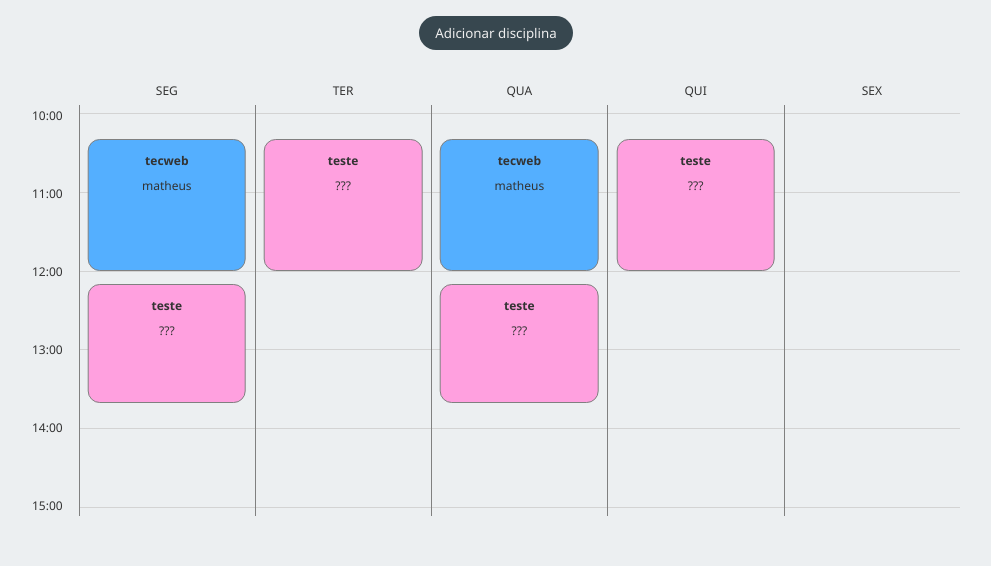
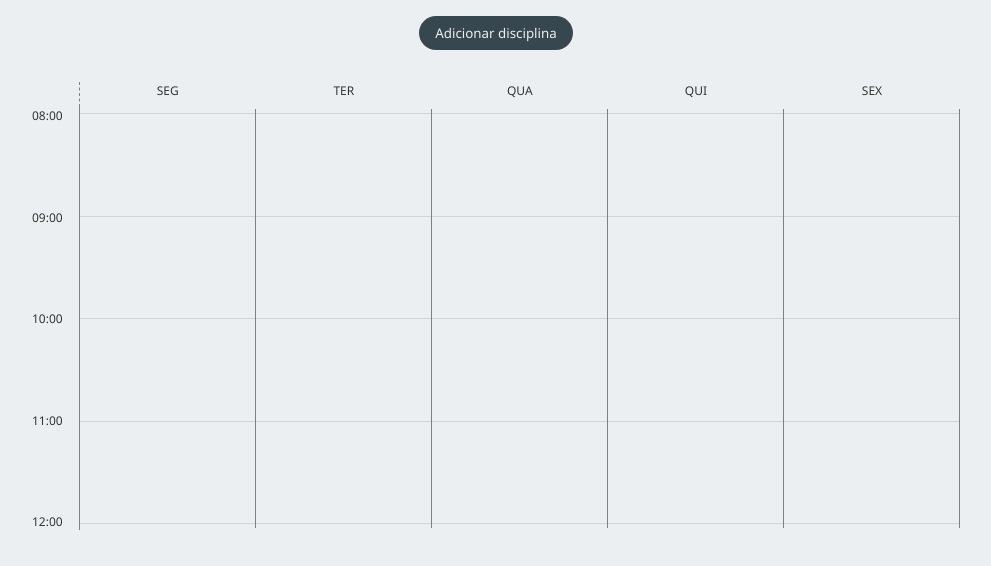
Before and after one commit to gabriel-dp/CronoClick, a Next.js app: page /schedule in a window 1280 px wide. Shown: the top 566 px of the page, without its empty margins (144-1135 px from the left). Built offline with nearby package versions, Linux system fonts and the light colour scheme.

Commit message:
:art: TimeColumn sticky + Remove default subjects

```diff
--- a/src/app/schedule/page.tsx
+++ b/src/app/schedule/page.tsx
@@ -1,54 +1,13 @@
 "use client";
 
-import { Schedule } from "@/types/schedules";
 import { DayClasses } from "@/types/classes";
 import { useSchedule } from "@/hooks/useSchedule";
 import { decodeValue } from "@/utils/daysUtils";
 import ScheduleWeek from "@/components/ScheduleWeek";
 import ScheduleControl from "@/components/ScheduleControl";
 
-const SCHEDULE_SAMPLE: Schedule = {
-	id: "a",
-	name: "meu nome",
-	subjects: [
-		{
-			id: "b",
-			name: "tecweb",
-			teacher: "matheus",
-			color: "#54afff",
-			times: [
-				{
-					days: 8 + 2,
-					start: 620,
-					duration: 100
-				}
-			],
-			tasks: []
-		},
-		{
-			id: "c",
-			name: "teste",
-			teacher: "???",
-			color: "#ffa0df",
-			times: [
-				{
-					days: 16 + 4,
-					start: 620,
-					duration: 100
-				},
-				{
-					days: 10,
-					start: 730,
-					duration: 90
-				}
-			],
-			tasks: []
-		}
-	]
-};
-
 export default function SchedulePage() {
-	const { schedule, ...controls } = useSchedule(SCHEDULE_SAMPLE);
+	const { schedule, ...controls } = useSchedule();
 
 	// Define week structure
 	const days: string[] = ["", "SEG", "TER", "QUA", "QUI", "SEX", ""];
--- a/src/components/ScheduleWeek/ClassesGrid/styles.ts
+++ b/src/components/ScheduleWeek/ClassesGrid/styles.ts
@@ -22,15 +22,9 @@ export const DayContainer = styled.div`
 	&::before {
 		content: "";
 		position: absolute;
-		inset: -0.5rem 0;
+		inset: -0.25rem 0;
 
-		border-left: 1px solid gray;
-	}
-
-	&:last-child {
-		&::before {
-			border-right: 1px solid gray;
-		}
+		border-right: 1px solid gray;
 	}
 `;
 
--- a/src/components/ScheduleWeek/index.tsx
+++ b/src/components/ScheduleWeek/index.tsx
@@ -17,7 +17,7 @@ interface ScheduleProps {
 export default function Schedule(props: ScheduleProps) {
 	const INTERVAL = 60;
 	const DEFAULT_START = 8 * 60;
-	const MIN_DIFF = 5 * 60;
+	const MIN_DIFF = 4 * 60;
 
 	// Get data from week
 	const { start, end, days, weekClasses } = props.week.reduce<{
--- a/src/components/ScheduleWeek/styles.ts
+++ b/src/components/ScheduleWeek/styles.ts
@@ -5,24 +5,40 @@ import styled from "styled-components";
 export const ScheduleContainer = styled.div`
 	width: min(100%, 60rem);
 	height: 30rem;
-	padding: 1rem;
-	padding-bottom: 2rem;
+	padding: 1rem 0;
 	margin: auto;
 	overflow-x: auto;
 
 	display: grid;
-	grid-template-columns: min-content minmax(30rem, 1fr);
+	grid-template-columns: min-content minmax(40rem, 1fr);
 	grid-template-rows: min-content 1fr;
 
 	.empty {
-		background-color: ${(props) => props.theme.background};
+		width: 100%;
+		height: 100%;
+		background: ${(props) => props.theme.background};
+		border-right: 1px dashed gray;
+
+		position: sticky;
+		left: 0;
+		z-index: 2;
 	}
 
 	.time {
-		padding-right: 1rem;
+		padding: 0 1rem;
+		border-right: 1px solid gray;
+
+		position: sticky;
+		left: 0;
+		z-index: 1;
 	}
 
 	.days {
 		padding-bottom: 0.5rem;
+		padding-right: 1rem;
+	}
+
+	.grid {
+		padding-right: 1rem;
 	}
 `;
```
